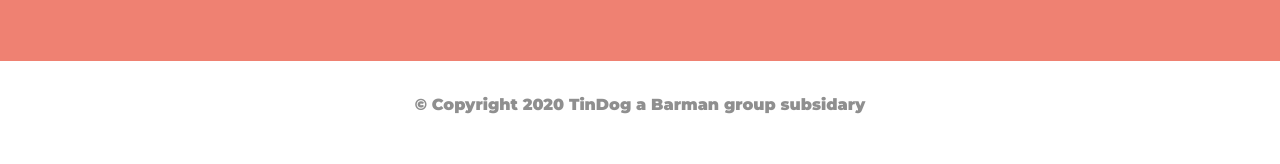
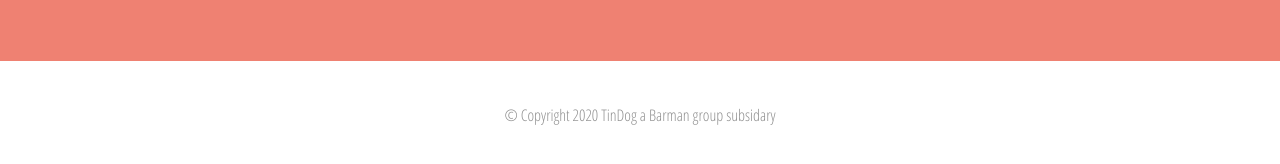
Before and after one commit to gauravbarman13/tindog, a plain HTML site: page index.html in a window 1280 px wide. Shown: the part 2652-2816 px from the top of the page. Drawn offline with nearby package versions, Linux system fonts and the light colour scheme.

Commit message:
Update styles.css

```diff
--- a/css/styles.css
+++ b/css/styles.css
@@ -41,6 +41,13 @@ h2{
 #cta{
   background-color: #ef8172;
   text-align: center;
+}
+
+#footer{
+  text-align: center;
+  margin: 10px auto;
+  font-family: 'Open Sans Condensed', sans-serif;
+  font-weight: bold;
 }
 /* class styles*/
 
```
